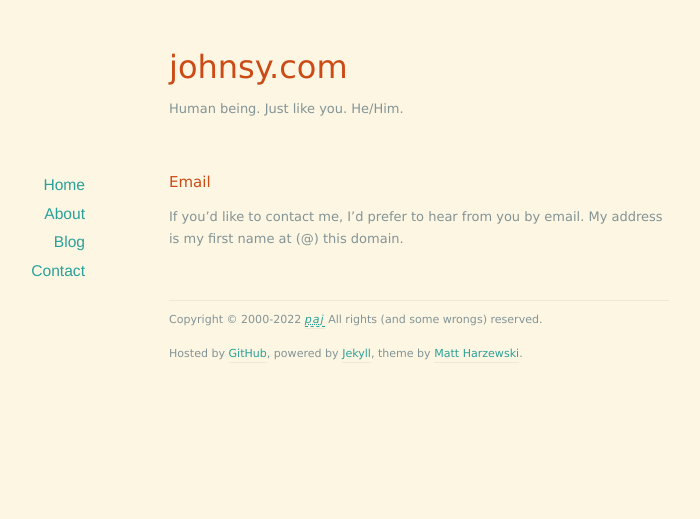
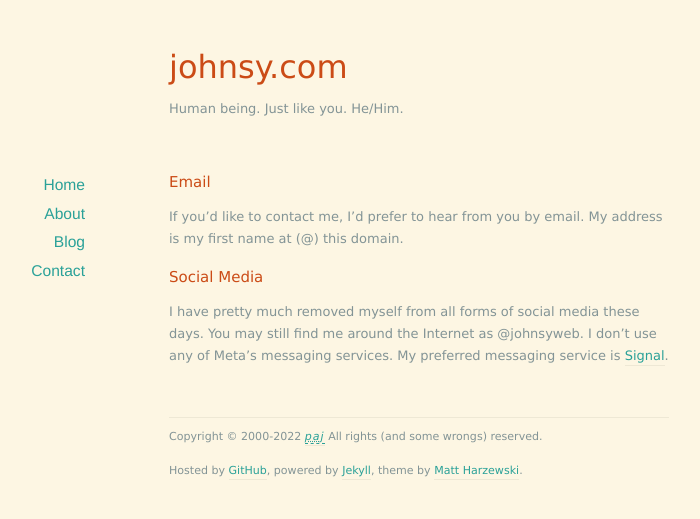
Before and after one commit to johnsyweb/johnsyweb.github.io, a Jekyll site: the page built from contact/index.markdown, in a window 1280 px wide. Shown: the top 519 px of the page, without its empty margins (221-921 px from the left). Built offline with Jekyll 4.4.1, drawn with Linux system fonts in a browser that asks for light colours; nearby versions of some CDN libraries.

Commit message:
Update contact details

```diff
--- a/contact/index.markdown
+++ b/contact/index.markdown
@@ -5,4 +5,12 @@ title: johnsy.com/contact/ --How to get in touch
 
 ## Email
 
-If you'd like to contact me, I'd prefer to hear from you by email. My address is my first name at (@) this domain.
+If you'd like to contact me, I'd prefer to hear from you by email. My address is
+my first name at (@) this domain.
+
+## Social Media
+
+I have pretty much removed myself from all forms of social media these days. You
+may still find me around the Internet as @johnsyweb. I don't use any of Meta's
+messaging services. My preferred messaging service is
+[Signal](https://www.signal.org/).
```
